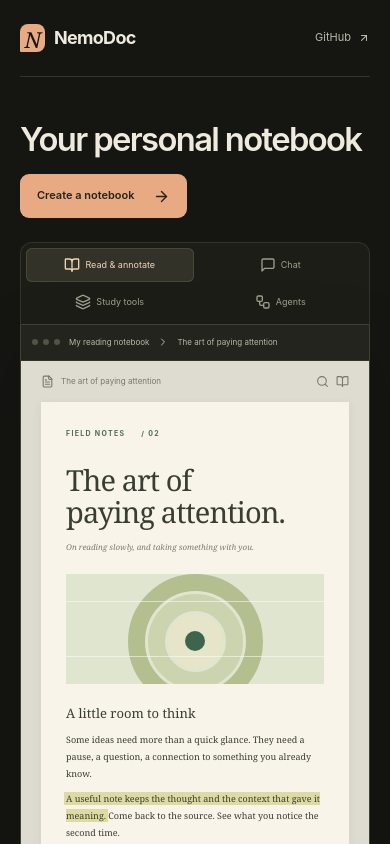
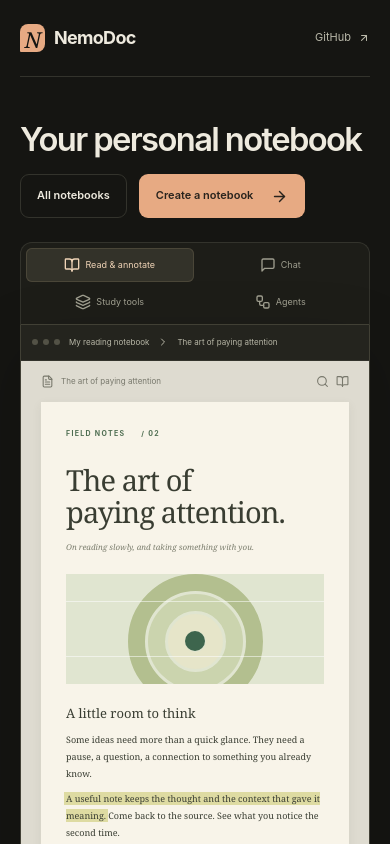
Before and after one commit to Agneypraseed/NemoDoc, a React (Vite) app: page / in a window 390 px wide. Shown: the top 844 px of the page. Built offline with nearby package versions, Linux system fonts and the light colour scheme.

Commit message:
Add homepage entry to all notebooks

```diff
--- a/src/App.tsx
+++ b/src/App.tsx
@@ -575,16 +575,19 @@ export default function App() {
     if (!ready) return;
     const url = new URL(window.location.href);
     const openCreateDialog = url.searchParams.get("create") === "notebook";
+    const openLibrary = url.searchParams.get("library") === "1";
     const hasNotebookTarget = url.searchParams.has("notebook");
-    if (!openCreateDialog && !hasNotebookTarget) return;
+    if (!openCreateDialog && !openLibrary && !hasNotebookTarget) return;
     url.searchParams.delete("create");
     url.searchParams.delete("notebook");
+    url.searchParams.delete("library");
     window.history.replaceState(
       window.history.state,
       "",
       `${url.pathname}${url.search}${url.hash}`,
     );
     if (openCreateDialog) setModal("new");
+    else if (openLibrary) setModal("library");
   }, [ready]);
   useEffect(() => {
     if (!ready || (createNotebookOnLaunch.current && !activeId)) return;
--- a/src/home/HomePage.tsx
+++ b/src/home/HomePage.tsx
@@ -72,6 +72,9 @@ export default function HomePage() {
         <section className="home-hero">
           <h1>Your personal notebook</h1>
           <div className="home-hero-actions">
+            <a className="home-secondary-link" href="/app?library=1">
+              All notebooks
+            </a>
             <button
               className="home-primary-link"
               type="button"
--- a/src/home/home.css
+++ b/src/home/home.css
@@ -125,9 +125,26 @@
 }
 .home-hero-actions {
   display: flex;
+  flex-wrap: wrap;
+  gap: 12px;
   justify-content: flex-end;
   align-items: center;
   flex: 0 0 auto;
+}
+.home-page .home-secondary-link {
+  display: inline-flex;
+  align-items: center;
+  justify-content: center;
+  border: 1px solid var(--home-line);
+  border-radius: 9px;
+  padding: 13px 20px;
+  color: var(--home-ink);
+  font-size: 12px;
+  font-weight: 600;
+}
+.home-page .home-secondary-link:hover {
+  background: var(--home-surface);
+  border-color: var(--home-muted);
 }
 .home-page .home-primary-link {
   display: inline-flex;
@@ -790,7 +807,8 @@
   .home-hero-actions {
     justify-content: flex-start;
   }
-  .home-page .home-primary-link {
+  .home-page .home-primary-link,
+  .home-page .home-secondary-link {
     font-size: 11px;
     padding: 12px 16px;
     gap: 18px;
```
Also changed, not shown: 2 other files (tests, documents, lock files or other folders).
